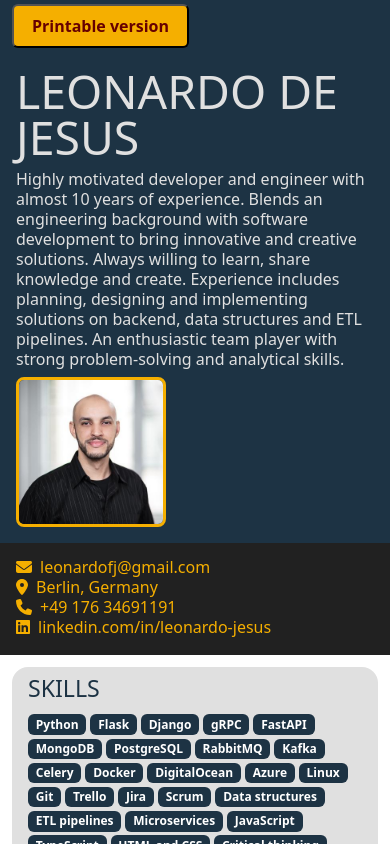
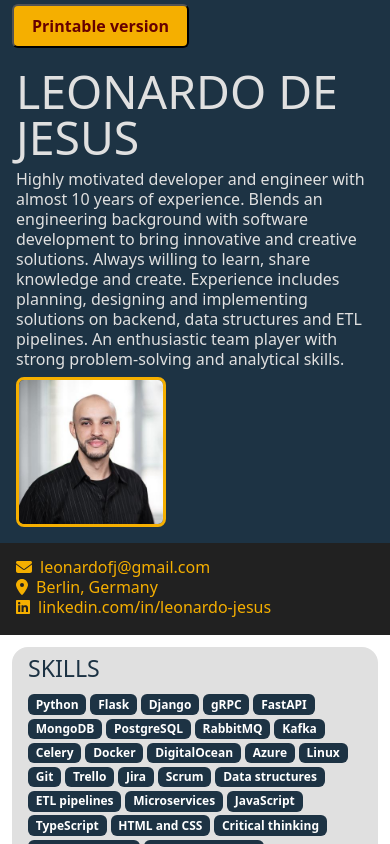
Before and after one commit to leonardofj/cv, a React (Vite) app: page / in a window 390 px wide. Shown: the top 844 px of the page. Built offline with nearby package versions, Linux system fonts and the light colour scheme.

Commit message:
feat: removing phone number

```diff
--- a/src/data.jsx
+++ b/src/data.jsx
@@ -1,9 +1,5 @@
 import { FontAwesomeIcon } from "@fortawesome/react-fontawesome";
-import {
-  faEnvelope,
-  faPhone,
-  faLocationDot,
-} from "@fortawesome/free-solid-svg-icons";
+import { faEnvelope, faLocationDot } from "@fortawesome/free-solid-svg-icons";
 import { faLinkedin } from "@fortawesome/free-brands-svg-icons";
 
 export const fullName = "Leonardo de Jesus";
@@ -17,11 +13,6 @@
   {
     icon: <FontAwesomeIcon icon={faLocationDot} />,
     text: "Berlin, Germany",
-  },
-  {
-    icon: <FontAwesomeIcon icon={faPhone} />,
-    text: "+49 176 34691191",
-    href: "tel:4917634691191",
   },
   {
     icon: <FontAwesomeIcon icon={faLinkedin} />,
```
Also changed, not shown: 4 other files (tests, documents, lock files or other folders).
